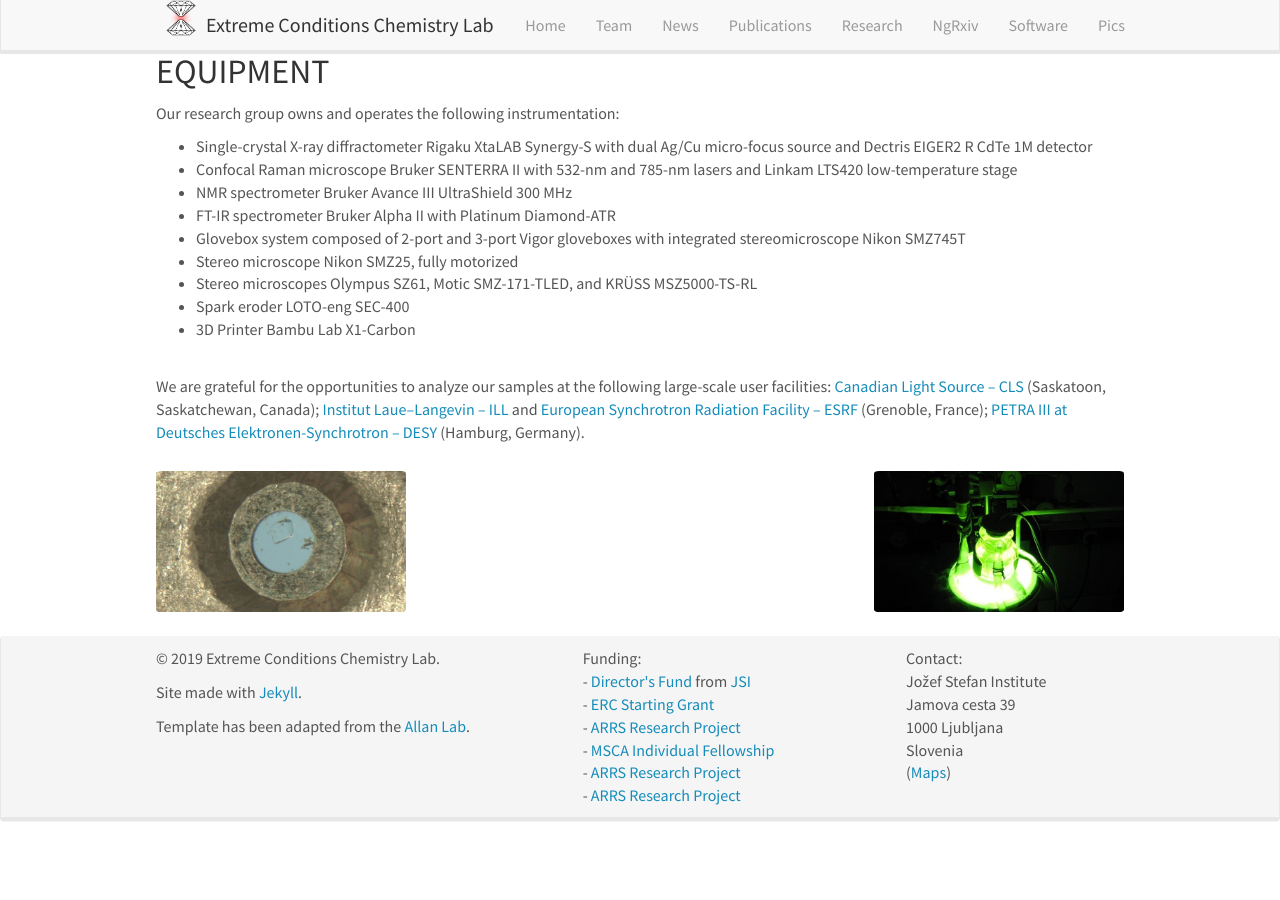
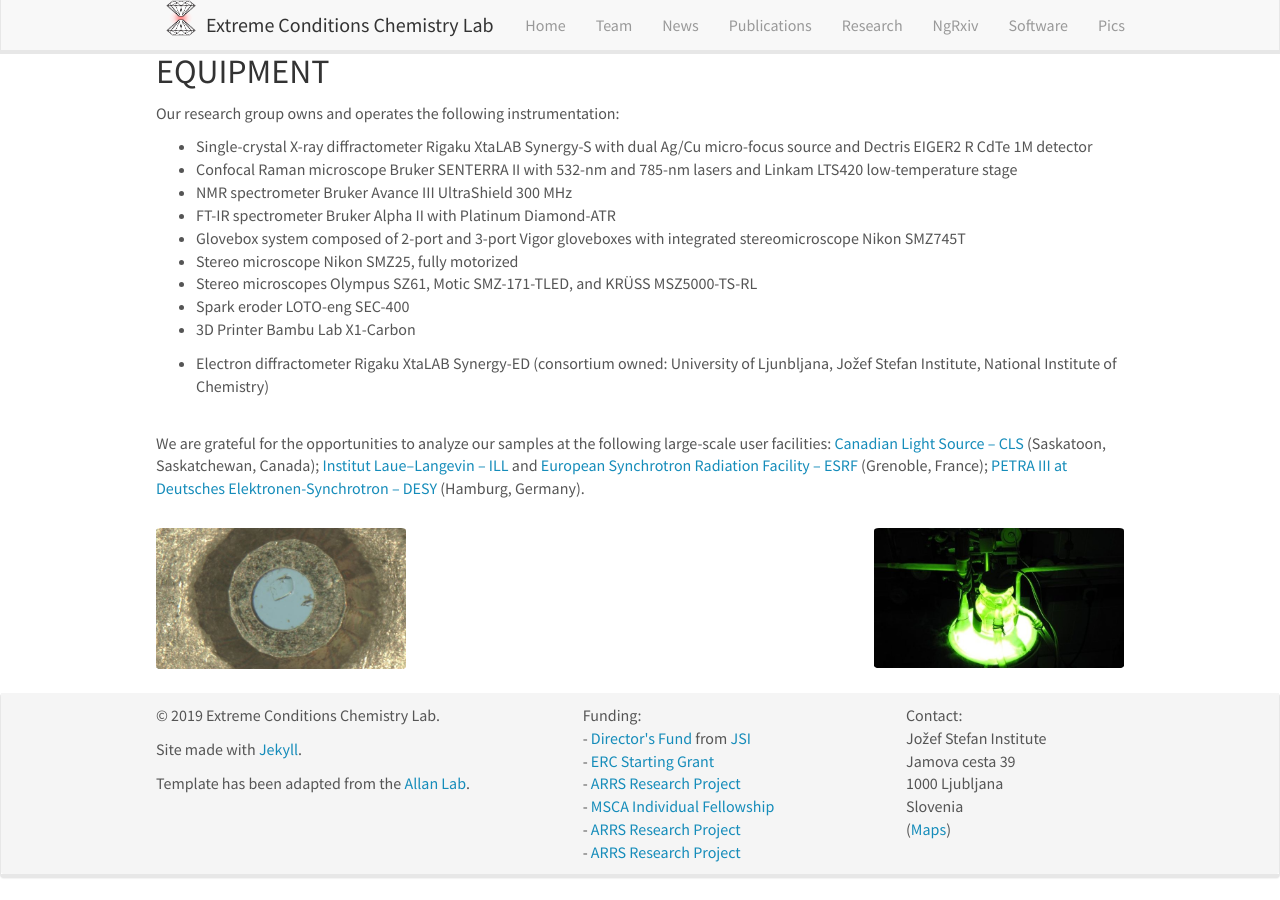
Before and after one commit to eccl-jsi/eccl-jsi.github.io, a Jekyll site: the page built from _pages/research.md, in a window 1280 px wide and 900 px high, scrolled down 1029 px. Built offline with Jekyll 4.4.1, drawn with Linux system fonts in a browser that asks for light colours; nearby versions of some CDN libraries; before the commit the page ends 1872 px from its top, so only the background shows below that.

Commit message:
Update research.md with electron diffractometer details
Added information about the consortium ownership of the electron diffractometer.

```diff
--- a/_pages/research.md
+++ b/_pages/research.md
@@ -57,6 +57,8 @@
 - Spark eroder LOTO-eng SEC-400
 - 3D Printer Bambu Lab X1-Carbon
 
+- Electron diffractometer Rigaku XtaLAB Synergy-ED (consortium owned: University of Ljunbljana, Jožef Stefan Institute, National Institute of Chemistry)
+
 <br>
 We are grateful for the opportunities to analyze our samples at the following large-scale user facilities: [Canadian Light Source – CLS](https://www.lightsource.ca/)  (Saskatoon, Saskatchewan, Canada); [Institut Laue–Langevin – ILL](https://www.ill.eu/) and [European Synchrotron Radiation Facility – ESRF](https://www.esrf.fr/) (Grenoble, France); [PETRA III at Deutsches Elektronen-Synchrotron – DESY](https://photon-science.desy.de/facilities/petra_iii/index_eng.html) (Hamburg, Germany).
 
```
